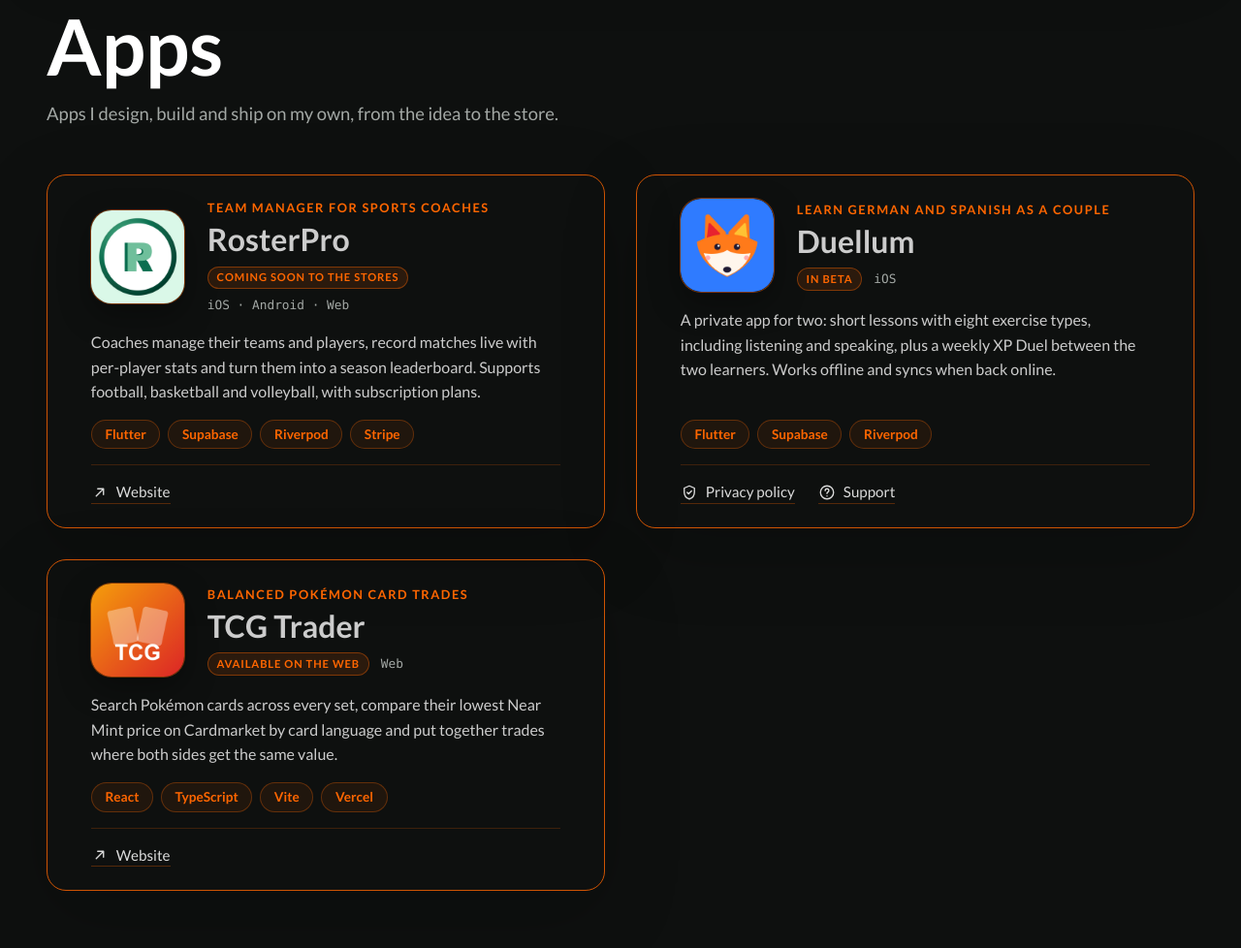
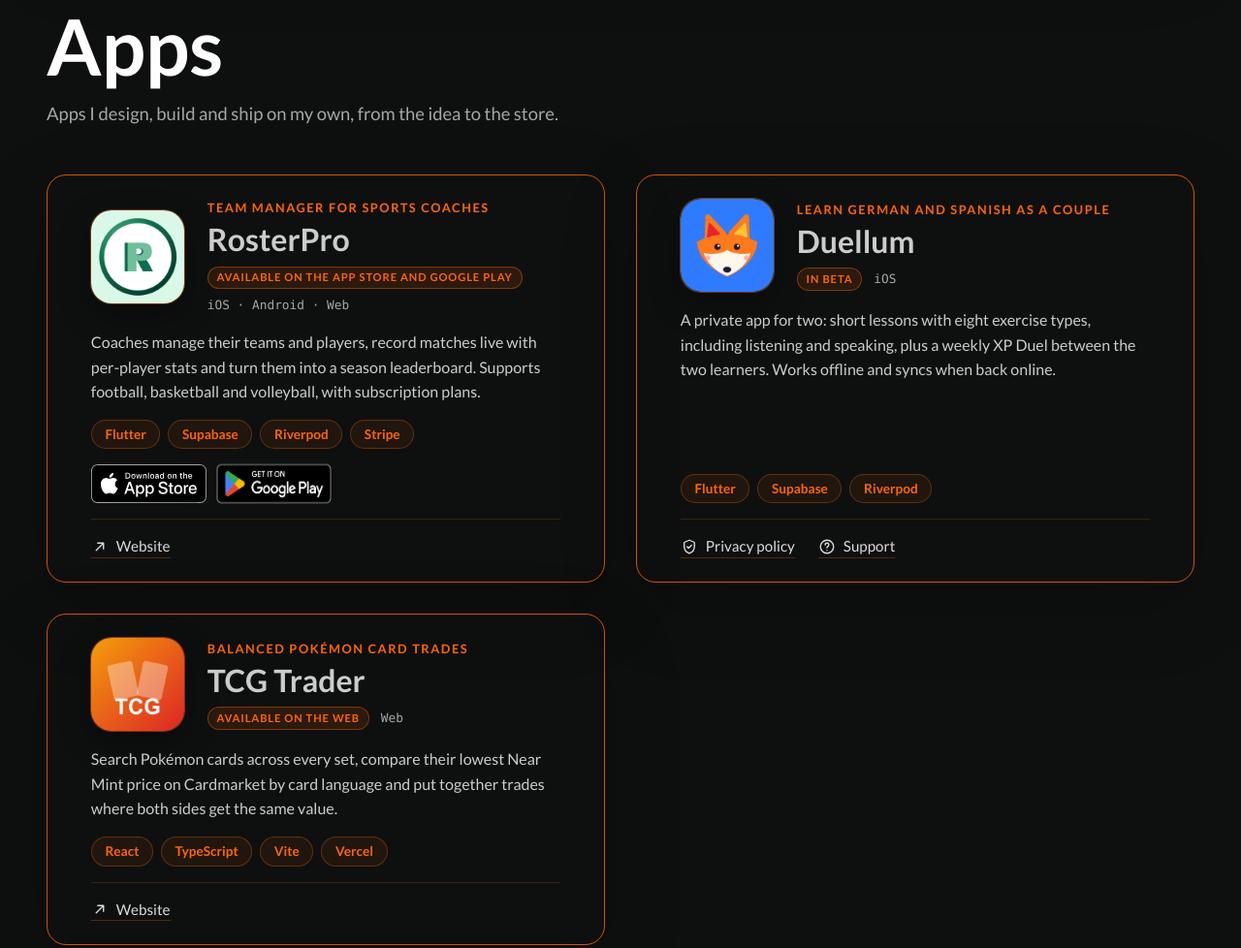
Before and after one commit to almogon/portfolio, an Astro site: page / in a window 1280 px wide. Shown: the part 3816-4794 px from the top of the page at 97% size. Built offline with nearby package versions, Linux system fonts and the light colour scheme; Astro itself is replaced by a stand-in of ours; a web font is replaced by a local one.

Commit message:
Point the TCG Trader proxy to its new deployment and add RosterPro store badges
- Rewrite /tcg-trader/ to tcg-trader-nine.vercel.app
- RosterPro is live: localized App Store and Google Play badges, new status text

Co-Authored-By: Claude Opus 5.5 <noreply@anthropic.com>
Claude-Session: https://claude.ai/code/session_01LbacYUWsd2BdyKfhxArc1P

```diff
--- a/src/components/Apps.astro
+++ b/src/components/Apps.astro
@@ -3,6 +3,12 @@ import { Image } from 'astro:assets';
 import Icon from './Icon.astro';
 import { apps } from '../data/apps';
 import { useTranslations, type Lang } from '../i18n';
+import appStoreEn from '../assets/badges/app-store-en.svg';
+import appStoreEs from '../assets/badges/app-store-es.svg';
+import appStoreDe from '../assets/badges/app-store-de.svg';
+import playStoreEn from '../assets/badges/google-play-en.png';
+import playStoreEs from '../assets/badges/google-play-es.png';
+import playStoreDe from '../assets/badges/google-play-de.png';
 
 interface Props {
   lang: Lang;
@@ -10,6 +16,10 @@ interface Props {
 
 const { lang } = Astro.props as Props;
 const t = useTranslations(lang).apps;
+
+// Official store badges, localized
+const appStoreBadge = { en: appStoreEn, es: appStoreEs, de: appStoreDe }[lang];
+const playStoreBadge = { en: playStoreEn, es: playStoreEs, de: playStoreDe }[lang];
 ---
 
 <div class="container-section section-list accent-orange">
@@ -49,6 +59,21 @@ const t = useTranslations(lang).apps;
                 <li class="tag">{tech}</li>
               ))}
             </ul>
+
+            {(app.appStore || app.playStore) && (
+              <div class="store-badges">
+                {app.appStore && (
+                  <a class="store-badge" href={app.appStore} target="_blank" rel="noopener">
+                    <img class="badge-apple" src={appStoreBadge.src} alt={t.appStore(app.name)} height="40" />
+                  </a>
+                )}
+                {app.playStore && (
+                  <a class="store-badge" href={app.playStore} target="_blank" rel="noopener">
+                    <Image class="badge-google" src={playStoreBadge} alt={t.playStore(app.name)} height={60} densities={[1, 2]} />
+                  </a>
+                )}
+              </div>
+            )}
 
             <div class="app-footer">
               {app.website && (
@@ -157,6 +182,35 @@ const t = useTranslations(lang).apps;
     color: var(--text-muted);
   }
 
+  .store-badges {
+    display: flex;
+    flex-wrap: wrap;
+    align-items: center;
+    gap: 0.75rem;
+  }
+
+  .store-badge {
+    display: inline-flex;
+    line-height: 0;
+    transition: transform 0.2s ease;
+  }
+
+  .store-badge:hover {
+    transform: translateY(-2px);
+  }
+
+  .badge-apple {
+    height: 40px;
+    width: auto;
+  }
+
+  /* The Google Play PNG has built-in padding (badge is 168 of 250 px tall): crop it to match the 40px Apple badge */
+  .badge-google {
+    height: 60px;
+    width: auto;
+    margin: -10px;
+  }
+
   .app-footer {
     display: flex;
     flex-wrap: wrap;
--- a/src/data/apps.ts
+++ b/src/data/apps.ts
@@ -10,7 +10,6 @@ export const appOwner = {
   email: 'morales_rivas@hotmail.com',
 };
 
-// Store links (App Store / Google Play) are added here once the apps are live.
 export interface App {
   name: string;
   icon: ImageMetadata;
@@ -20,6 +19,8 @@ export interface App {
   platforms: string[];
   stack: string[];
   website?: string;
+  appStore?: string;
+  playStore?: string;
   privacy?: string;
   support?: string;
 }
@@ -38,10 +39,16 @@ export const apps: App[] = [
       es: 'Los entrenadores gestionan sus equipos y jugadores, registran los partidos en directo con estadísticas por jugador y las convierten en una clasificación de temporada. Fútbol, baloncesto y vóley, con planes de suscripción.',
       de: 'Trainer verwalten ihre Teams und Spieler, erfassen Spiele live mit Statistiken pro Spieler und machen daraus eine Saisonrangliste. Für Fußball, Basketball und Volleyball, mit Abo-Modellen.',
     },
-    status: { en: 'Coming soon to the stores', es: 'Próximamente en las tiendas', de: 'Bald in den Stores' },
+    status: {
+      en: 'Available on the App Store and Google Play',
+      es: 'Disponible en App Store y Google Play',
+      de: 'Im App Store und bei Google Play erhältlich',
+    },
     platforms: ['iOS', 'Android', 'Web'],
     stack: ['Flutter', 'Supabase', 'Riverpod', 'Stripe'],
     website: 'https://www.rosterpromanager.com',
+    appStore: 'https://apps.apple.com/at/app/rosterpro/id6811548276',
+    playStore: 'https://play.google.com/store/apps/details?id=com.almogon.teamtrack',
   },
   {
     name: 'Duellum',
--- a/src/i18n/index.ts
+++ b/src/i18n/index.ts
@@ -74,6 +74,8 @@ export const ui = {
       website: 'Website',
       privacy: 'Privacy policy',
       support: 'Support',
+      appStore: (name: string) => `Download ${name} on the App Store`,
+      playStore: (name: string) => `Get ${name} on Google Play`,
     },
     contact: {
       title: 'Contact',
@@ -139,6 +141,8 @@ export const ui = {
       website: 'Web',
       privacy: 'Política de privacidad',
       support: 'Soporte',
+      appStore: (name: string) => `Descargar ${name} en App Store`,
+      playStore: (name: string) => `Descargar ${name} en Google Play`,
     },
     contact: {
       title: 'Contacto',
@@ -205,6 +209,8 @@ export const ui = {
       website: 'Website',
       privacy: 'Datenschutzerklärung',
       support: 'Support',
+      appStore: (name: string) => `${name} im App Store laden`,
+      playStore: (name: string) => `${name} bei Google Play herunterladen`,
     },
     contact: {
       title: 'Kontakt',
```
Also changed, not shown: src/assets/badges/app-store-de.svg (added), src/assets/badges/app-store-en.svg (added), src/assets/badges/app-store-es.svg (added), src/assets/badges/google-play-de.png (added), src/assets/badges/google-play-en.png (added), src/assets/badges/google-play-es.png (added), vercel.json.
